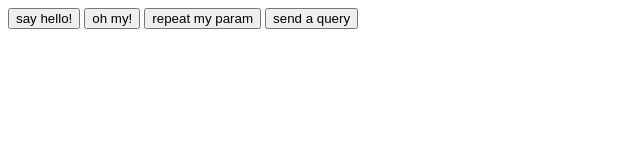
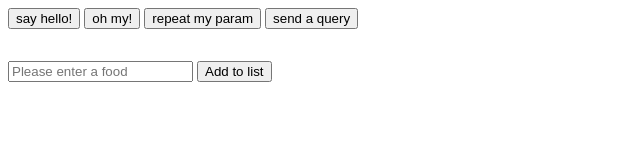
Before and after one commit to Clint1080/js_requests, a website: page client/index.html in a window 1280 px wide. Shown: the whole page, without its empty margins (0-640 px from the left). Drawn offline with nearby package versions, Linux system fonts and the light colour scheme.

Commit message:
adding form to html

```diff
--- a/client/index.html
+++ b/client/index.html
@@ -26,5 +26,9 @@
 
     <p id='hello-text'>Hello World!</p>
     <p id='repeat-text'></p>
+    <form>
+        <input placeholder="Please enter a food" />
+        <button>Add to list</button>
+    </form>
 </body>
 </html>
```
Also changed, not shown: client/script.js (+7 -1 lines).
